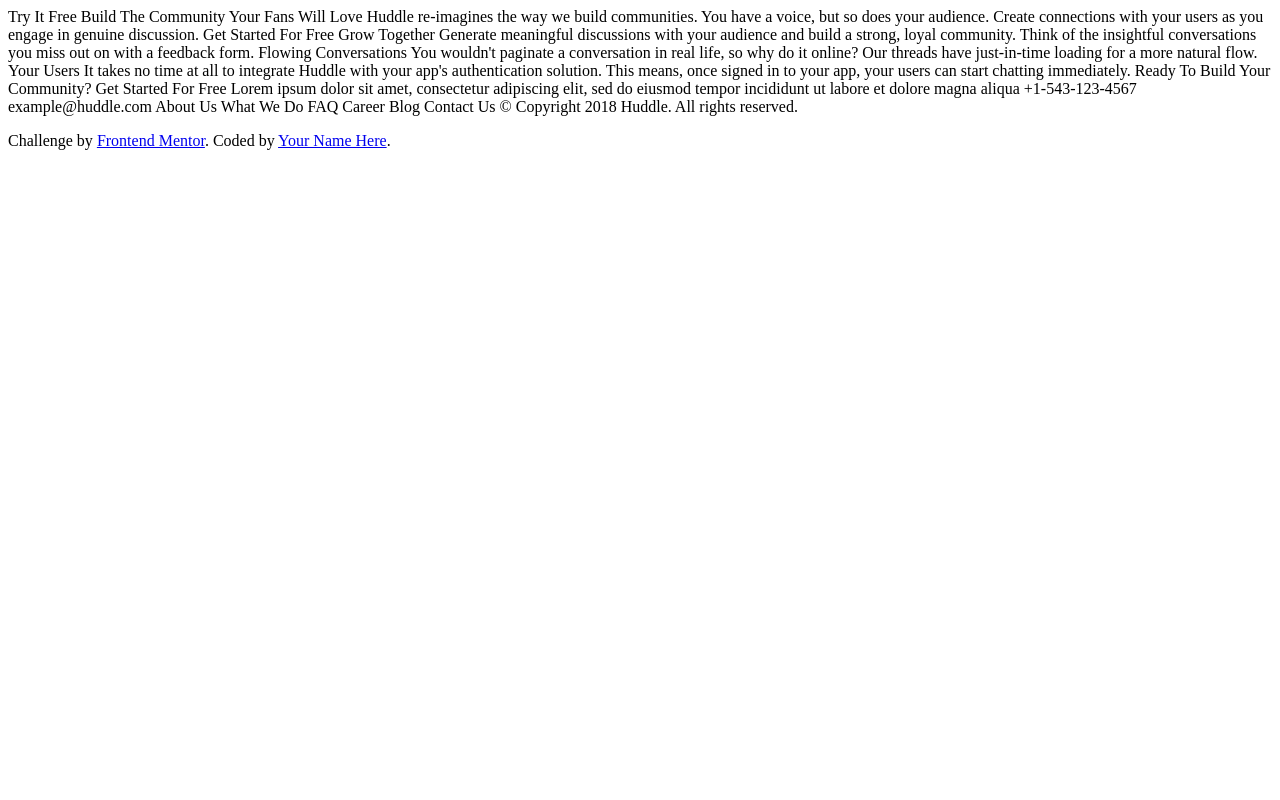
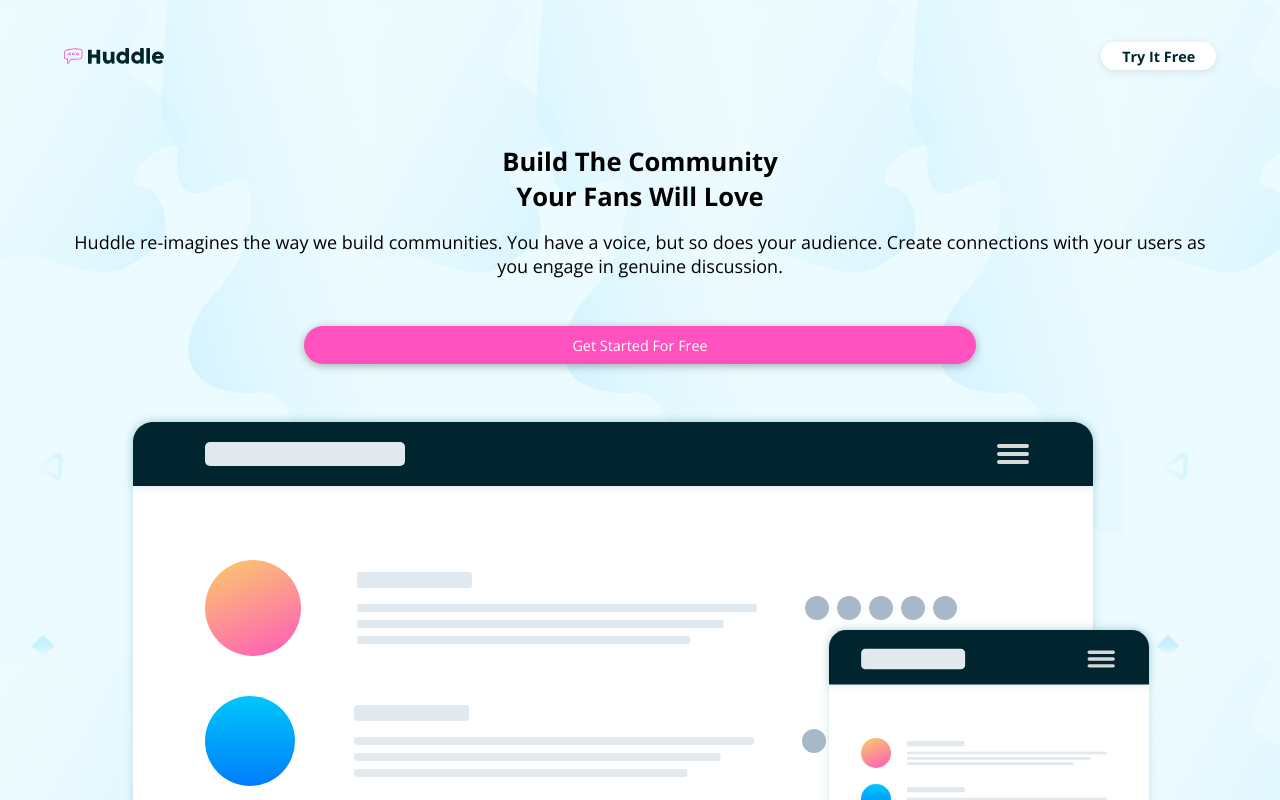
Before and after one commit to taavi80/huddle-landing-page-with-alternating-feature-blocks, a plain HTML site: page index.html in a window 1280 px wide. Shown: the top 800 px of the page. Drawn offline with nearby package versions, Linux system fonts and the light colour scheme.

Commit message:
Update index.html

```diff
--- a/index.html
+++ b/index.html
@@ -14,30 +14,130 @@
     <title>
       Frontend Mentor | Huddle landing page with alternating feature blocks
     </title>
+    <link rel="preconnect" href="https://fonts.googleapis.com" />
+    <link rel="preconnect" href="https://fonts.gstatic.com" crossorigin />
+    <link
+      href="https://fonts.googleapis.com/css2?family=Open+Sans:wght@400;700&family=Poppins:wght@600&display=swap"
+      rel="stylesheet"
+    />
+    <style>
+      /* Body, Call-to-actions*/
+      /* font-family: 'Open Sans', sans-serif; */
+
+      /* Headings */
+      /* font-family: 'Poppins', sans-serif; */
+
+      :root {
+        --Pink: hsl(322, 100%, 66%);
+        --Very-Pale-Cyan: hsl(193, 100%, 96%);
+        --Very-Dark-Cyan: hsl(192, 100%, 9%);
+        --Grayish-Blue: hsl(208, 11%, 55%);
+      }
+
+      body {
+        font-family: "Open Sans", sans-serif;
+        font-size: 18px;
+        margin: 0;
+      }
+      img {
+        max-width: 100%;
+      }
+
+      header {
+        background-color: var(--Very-Pale-Cyan);
+        background-image: url("images/bg-hero-mobile.svg");
+        background-repeat: none;
+        text-align: center;
+      }
+      .hero {
+        width: 90%;
+        max-width: 1440px;
+        margin: auto;
+      }
+      .hero > div {
+        display: flex;
+        justify-content: space-between;
+        align-items: center;
+        margin-bottom: 2rem;
+      }
+      .hero div img {
+        width: 100px;
+      }
+      .hero div a {
+        background-color: #fff;
+        text-decoration: none;
+        color: var(--Very-Dark-Cyan);
+        font-size: 0.9rem;
+        font-weight: 700;
+        padding: 0.3rem 1.3rem;
+        border-radius: 25px;
+        box-shadow: 0px 2px 9px rgba(0, 0, 0, 0.1);
+      }
+      .hero h1 {
+        max-width: 300px;
+        font-size: 1.6rem;
+        margin: auto;
+      }
+      .hero p {
+        margin: 1rem 0 3rem 0;
+      }
+      .hero > a {
+        display: block;
+        width: 50%;
+        background-color: var(--Pink);
+        text-decoration: none;
+        color: #fff;
+        font-size: 0.9rem;
+        padding: 0.6rem 3rem;
+        border-radius: 25px;
+        box-shadow: 0px 2px 9px rgba(0, 0, 0, 0.3);
+        margin: 0 auto;
+      }
+      .hero img {
+        margin: 3rem 0;
+      }
+    </style>
   </head>
   <body>
-    Try It Free Build The Community Your Fans Will Love Huddle re-imagines the
-    way we build communities. You have a voice, but so does your audience.
-    Create connections with your users as you engage in genuine discussion. Get
-    Started For Free Grow Together Generate meaningful discussions with your
-    audience and build a strong, loyal community. Think of the insightful
-    conversations you miss out on with a feedback form. Flowing Conversations
-    You wouldn't paginate a conversation in real life, so why do it online? Our
-    threads have just-in-time loading for a more natural flow. Your Users It
-    takes no time at all to integrate Huddle with your app's authentication
-    solution. This means, once signed in to your app, your users can start
-    chatting immediately. Ready To Build Your Community? Get Started For Free
-    Lorem ipsum dolor sit amet, consectetur adipiscing elit, sed do eiusmod
-    tempor incididunt ut labore et dolore magna aliqua +1-543-123-4567
-    example@huddle.com About Us What We Do FAQ Career Blog Contact Us &copy;
-    Copyright 2018 Huddle. All rights reserved.
+    <header>
+      <div class="hero">
+        <div>
+          <img src="images/logo.svg" alt="" />
+          <a href="#signup" aria-label="link to signup page">Try It Free</a>
+        </div>
+        <h1>Build The Community Your Fans Will Love</h1>
+        <p>
+          Huddle re-imagines the way we build communities. You have a voice, but
+          so does your audience. Create connections with your users as you
+          engage in genuine discussion.
+        </p>
+        <a href="#signup" aria-label="link to signup page">
+          Get Started For Free</a
+        >
+        <img src="images/illustration-mockups.svg" alt="" />
+      </div>
+    </header>
+    <!--
+    Grow Together Generate meaningful discussions with your audience and build a
+    strong, loyal community. Think of the insightful conversations you miss out
+    on with a feedback form. Flowing Conversations You wouldn't paginate a
+    conversation in real life, so why do it online? Our threads have
+    just-in-time loading for a more natural flow. Your Users It takes no time at
+    all to integrate Huddle with your app's authentication solution. This means,
+    once signed in to your app, your users can start chatting immediately. Ready
+    To Build Your Community? Get Started For Free Lorem ipsum dolor sit amet,
+    consectetur adipiscing elit, sed do eiusmod tempor incididunt ut labore et
+    dolore magna aliqua +1-543-123-4567 example@huddle.com About Us What We Do
+    FAQ Career Blog Contact Us &copy; Copyright 2018 Huddle. All rights
+    reserved. -->
 
     <footer>
-      <p class="attribution">
+      <p>
         Challenge by
         <a href="https://www.frontendmentor.io?ref=challenge" target="_blank"
           >Frontend Mentor</a
-        >. Coded by <a href="#">Your Name Here</a>.
+        >. Coded by
+        <a href="https://www.frontendmentor.io/profile/taavi80">taavi80</a>.
       </p>
     </footer>
   </body>
```
